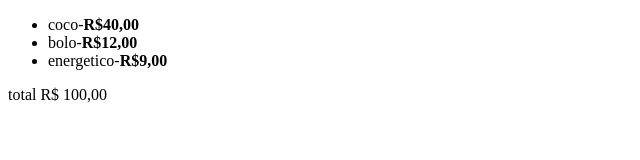
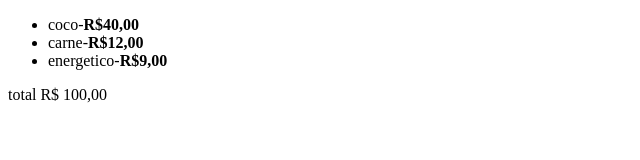
Before and after one commit to luanstam/aula-tabela, a plain HTML site: page index.html in a window 1280 px wide. Shown: the full height of the page, 0-640 px from the left. Drawn offline with Linux system fonts and the light colour scheme.

Commit message:
adicionado por arquivo port arquivo index.html

```diff
--- a/index.html
+++ b/index.html
@@ -9,7 +9,7 @@
  <ul>
 
         <li>coco-<strong>R$40,00</strong></li>
-       <li> bolo-<strong>R$12,00</strong></li>
+       <li> carne-<strong>R$12,00</strong></li>
        <li> energetico-<strong>R$9,00</strong></li>
 
  </ul>
```
